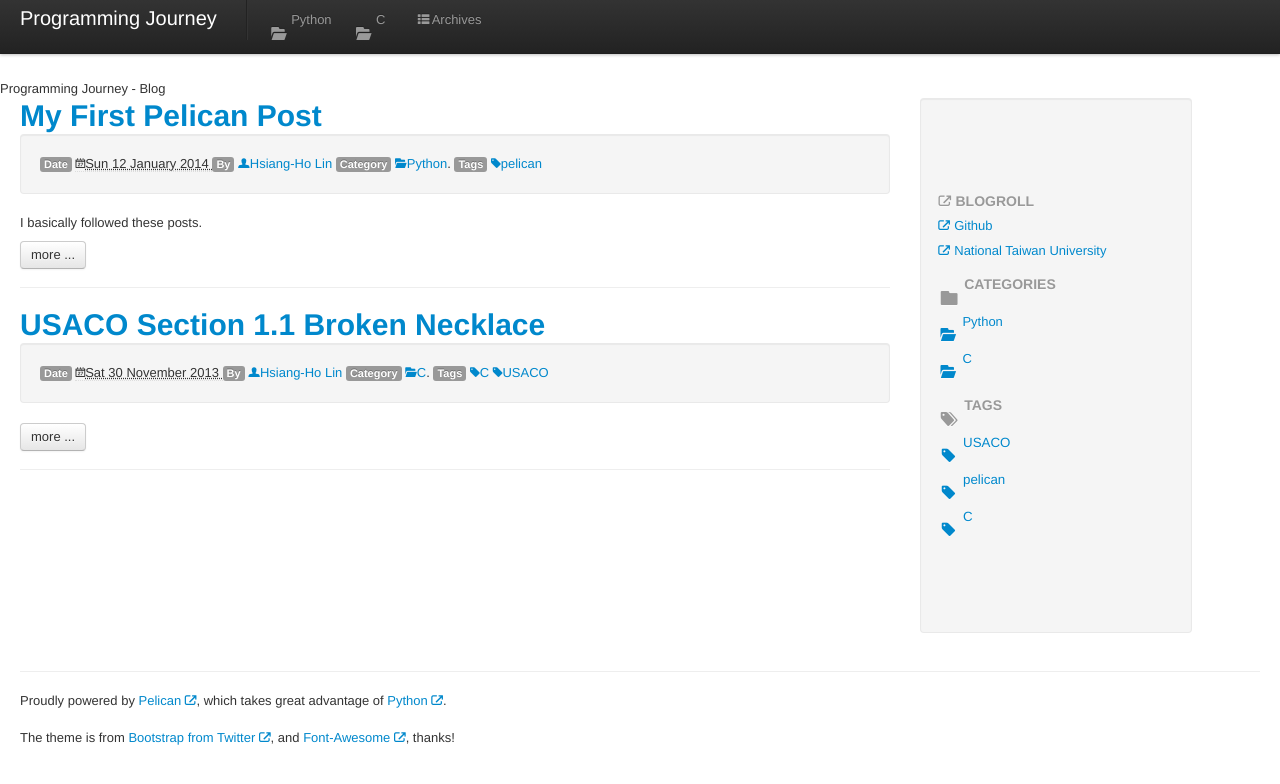
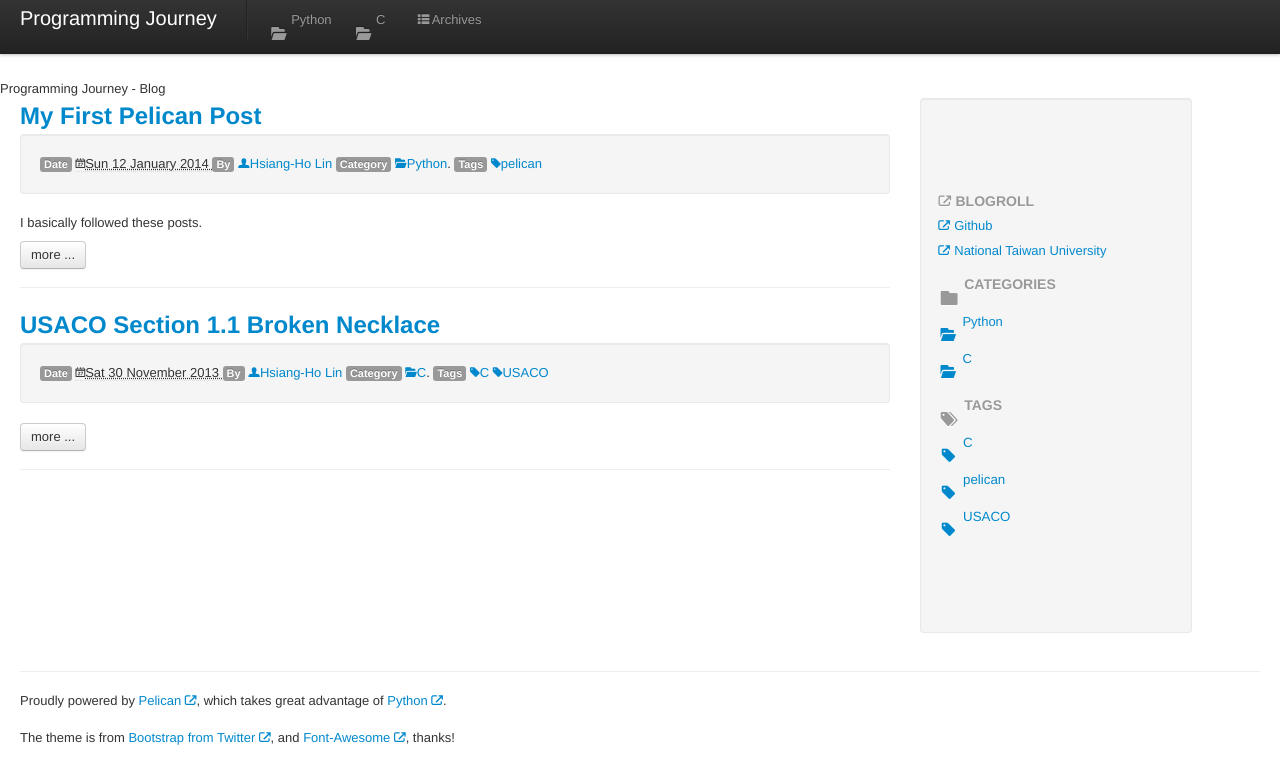
Before and after one commit to HsiangHoLin/blog, a plain HTML site: page blog.html in a window 1280 px wide. Drawn offline with Linux system fonts and the light colour scheme.

Commit message:
Update documentation

```diff
--- a/blog.html
+++ b/blog.html
@@ -90,7 +90,7 @@ Programming Journey - Blog<!DOCTYPE html>
       <div class="row">
         <div class="span9" id="content">
                             <div class="article">
-                <h1><a href="/Blog/posts/2014/01/my-first-pelican/">My First Pelican Post</a></h1>
+                <h2><a href="/Blog/posts/2014/01/my-first-pelican/">My First Pelican Post</a></h2>
                 <div class="well small"><footer class="post-info">
 <span class="label">Date</span>
 <abbr class="published" title="2014-01-12T14:42:00">
@@ -111,7 +111,7 @@ Programming Journey - Blog<!DOCTYPE html>
         </div>
         <hr />
                 <div class="article">
-                <h1><a href="/Blog/posts/2013/11/usaco-broken-necklace/">USACO Section 1.1 Broken Necklace</a></h1>
+                <h2><a href="/Blog/posts/2013/11/usaco-broken-necklace/">USACO Section 1.1 Broken Necklace</a></h2>
                 <div class="well small"><footer class="post-info">
 <span class="label">Date</span>
 <abbr class="published" title="2013-11-30T14:42:00">
@@ -155,8 +155,8 @@ Programming Journey - Blog<!DOCTYPE html>
 
 <li class="nav-header"><h4><i class="icon-tags icon-large"></i>Tags</h4></li>
 <li class="tag-4">
-    <a href="/Blog/tag/usaco.html">
-        <i class="icon-tag icon-large"></i>USACO
+    <a href="/Blog/tag/c.html">
+        <i class="icon-tag icon-large"></i>C
     </a>
 </li>
 <li class="tag-4">
@@ -165,8 +165,8 @@ Programming Journey - Blog<!DOCTYPE html>
     </a>
 </li>
 <li class="tag-4">
-    <a href="/Blog/tag/c.html">
-        <i class="icon-tag icon-large"></i>C
+    <a href="/Blog/tag/usaco.html">
+        <i class="icon-tag icon-large"></i>USACO
     </a>
 </li>
 
```
Also changed, not shown: archives.html (+5 -5 lines), author/hsiang-ho-lin.html (+6 -6 lines), categories.html (+4 -4 lines), category/c.html (+5 -5 lines), category/python.html (+5 -5 lines), index.html (+4 -4 lines), posts/2013/11/usaco-broken-necklace/index.html (+4 -4 lines), posts/2014/01/my-first-pelican/index.html (+4 -4 lines), tag/c.html (+5 -5 lines), tag/pelican.html (+5 -5 lines), tag/usaco.html (+5 -5 lines), tags.html (+8 -8 lines).
